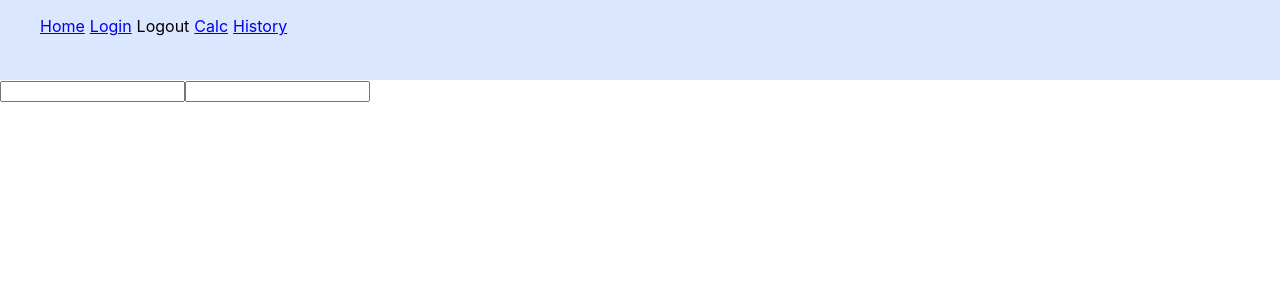
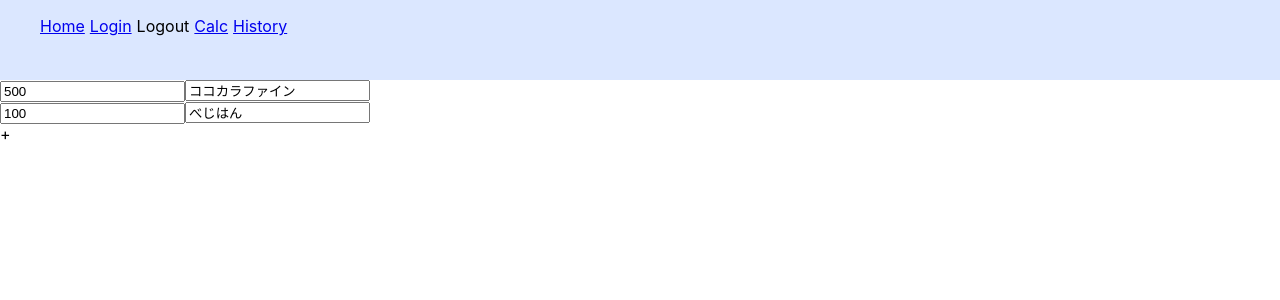
Before and after one commit to Chigusa-Sato/split-expenses, a React (Create React App) app: page /calculation in a window 1280 px wide. Shown: the top 300 px of the page. Built offline with nearby package versions, Linux system fonts and the light colour scheme.

Commit message:
金額計算画面 入力欄の更新処理を追加

```diff
--- a/src/components/atoms/Input.tsx
+++ b/src/components/atoms/Input.tsx
@@ -1,9 +1,16 @@
 type Props = {
-  value: string;
-  onInput: (event: any) => void;
+  value: string | number;
+  type: string;
+  onChange: (event: any) => void;
 };
 const Input = (props: Props) => {
-  return <input value={props.value} onChange={props.onInput}></input>;
+  return (
+    <input
+      value={props.value}
+      type={props.type}
+      onChange={props.onChange}
+    ></input>
+  );
 };
 
 export default Input;
--- a/src/pages/Calculation.tsx
+++ b/src/pages/Calculation.tsx
@@ -1,22 +1,68 @@
 import Input from '../components/atoms/Input';
 import { useState } from 'react';
 
+type paymentListType = { id: number; price: number; seller: string };
+let initialPaymentList: paymentListType[] = [
+  { id: 1, price: 500, seller: 'ココカラファイン' },
+  { id: 2, price: 100, seller: 'べじはん' },
+];
+
 const Calculation = () => {
-  //支払金額欄のバインディング用
-  const [priceValue, setPriceValue] = useState('');
-  //購入先のバインディング用
-  const [sellerValue, setSellerValue] = useState('');
+  //入力情報を一括で持つ配列オブジェクト
+  const [paymentList, setPaymentList] =
+    useState<paymentListType[]>(initialPaymentList);
+
+  //@ts-ignore
+  const setPriceValue = (priceValue: string, itemId: number) => {
+    setPaymentList(
+      //@ts-ignore
+      paymentList.map((item) =>
+        item.id === itemId
+          ? { ...item, price: priceValue.replace(/^0+/, '') }
+          : item
+      )
+    );
+  };
+
+  //@ts-ignore
+  const setSellerValue = (sellerValue: string, itemId: number) => {
+    setPaymentList(
+      paymentList.map((item) =>
+        item.id === itemId ? { ...item, seller: sellerValue } : item
+      )
+    );
+  };
+
+  //合計金額表示:支払金額更新毎に合わせて合計値も更新
+  const [totalPrice, setTotalPrice] = useState<number>(0);
+
+  //入力欄の追加
+  const addInputField = () => {
+    setPaymentList([
+      ...paymentList,
+      { id: paymentList.length + 1, price: 0, seller: '' },
+    ]);
+  };
 
   return (
     <>
-      <Input
-        value={priceValue}
-        onInput={(event) => setPriceValue(event.target.value)}
-      />
-      <Input
-        value={sellerValue}
-        onInput={(event) => setSellerValue(event.target.value)}
-      />
+      {paymentList.map((item, index) => {
+        return (
+          <div key={index}>
+            <Input
+              type={'number'}
+              value={item.price}
+              onChange={(event) => setPriceValue(event.target.value, item.id)}
+            />
+            <Input
+              type={'text'}
+              value={item.seller}
+              onChange={(event) => setSellerValue(event.target.value, item.id)}
+            />
+          </div>
+        );
+      })}
+      <span onClick={() => addInputField()}>+</span>
     </>
   );
 };
--- a/src/pages/History.tsx
+++ b/src/pages/History.tsx
@@ -35,12 +35,12 @@ let paymentList = [
 ];
 
 const Register = () => {
-  const [state_paymentList, state_toggleOpenList] = useState(paymentList);
+  const [statePaymentList, setStateaymentList] = useState(paymentList);
   const toggleOpenList = (index: number) => {
     //@ts-ignore
-    state_toggleOpenList(
+    setStateaymentList(
       //   @ts-ignore
-      state_paymentList.map((list, mapIndex) =>
+      statePaymentList.map((list, mapIndex) =>
         index === mapIndex ? { ...list, isOpen: !list.isOpen } : list
       )
     );
@@ -57,7 +57,7 @@ const Register = () => {
           style={{ border: '1px solid #DBE7FF' }}
         />
         <div>
-          {state_paymentList.map((item, index) => {
+          {statePaymentList.map((item, index) => {
             return (
               <ol
                 key={item.id}
--- a/src/pages/Login.tsx
+++ b/src/pages/Login.tsx
@@ -25,7 +25,7 @@ const Login = () => {
       <h1>ログイン/新規登録</h1>
       <Button text="LOGIN" onClick={() => loginFunc()} />
       <Button text="SIGNUP" onClick={() => signUpFunc()} />
-      <Input value={value} onInput={(event) => setValue(event.target.value)} />
+      <Input value={value} type={"text"} onChange={(event) => setValue(event.target.value)} />
       {value}
     </>
   );
```
